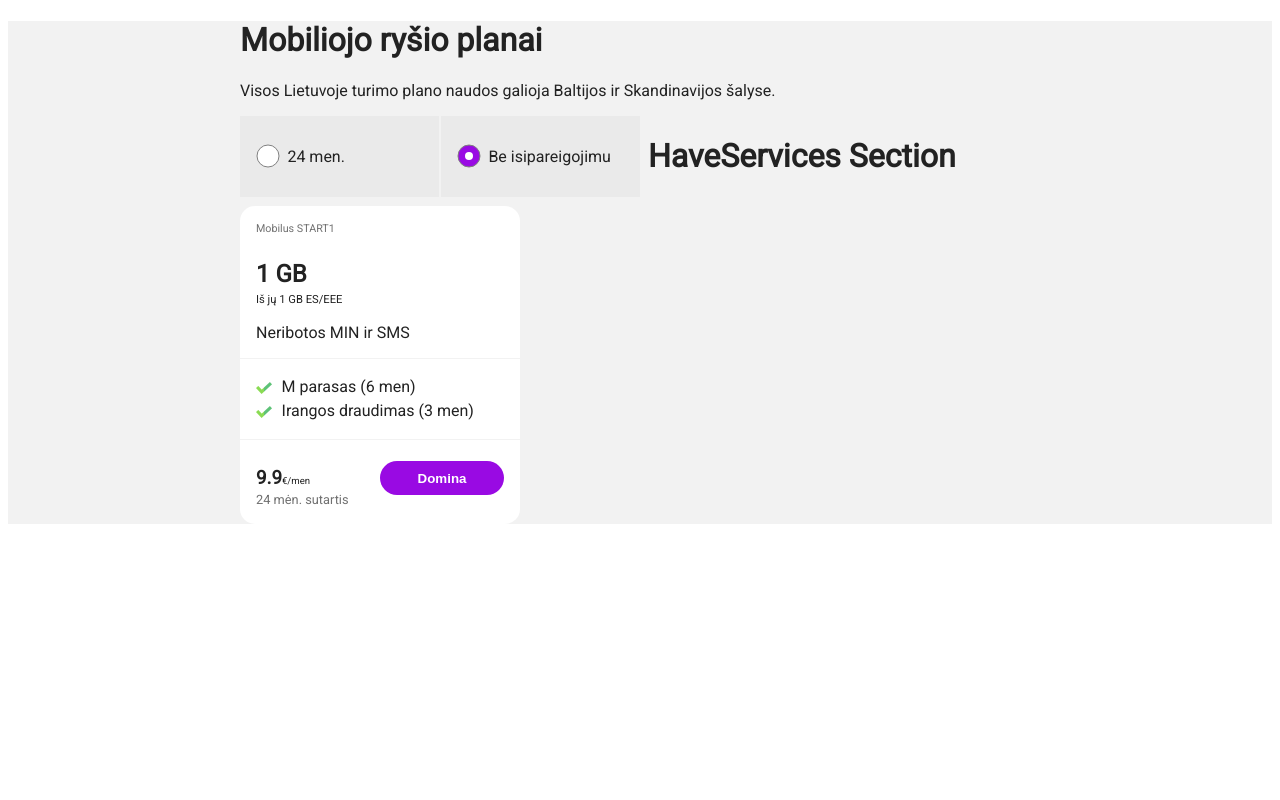
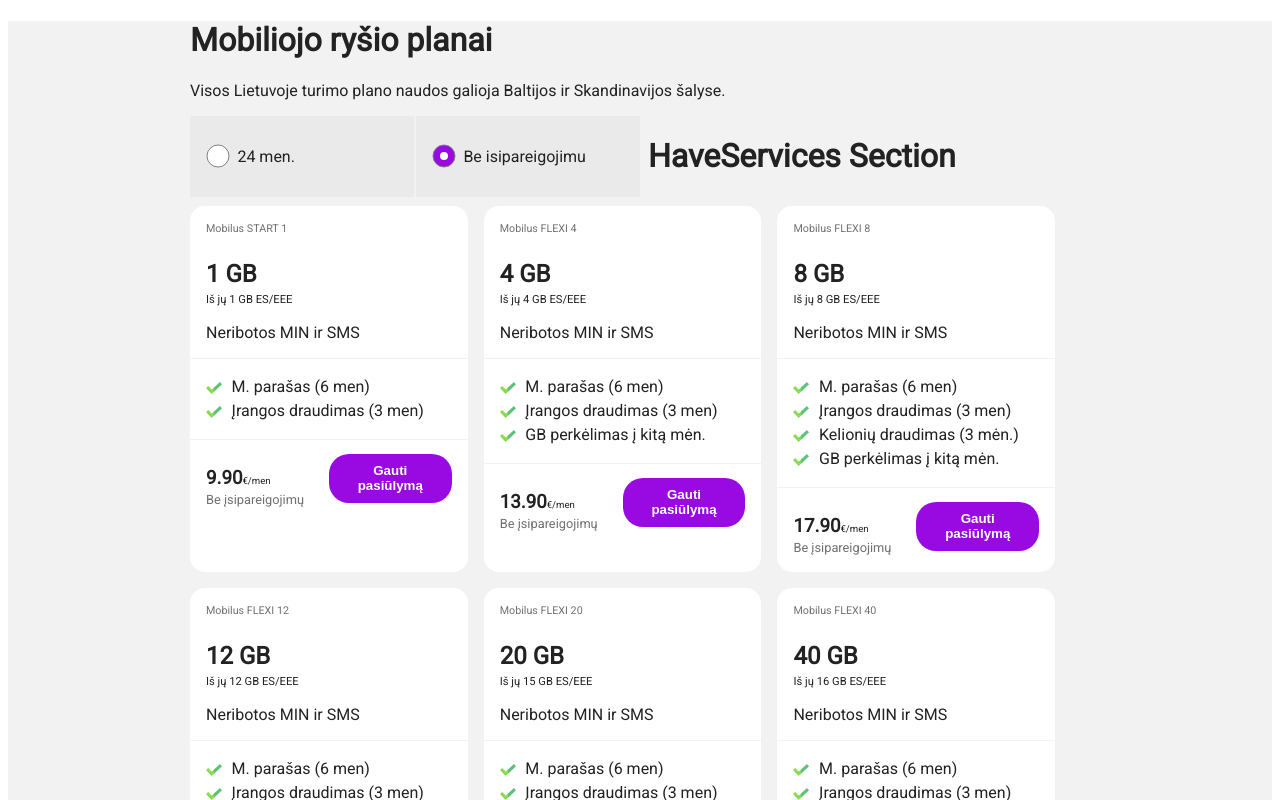
Before and after one commit to EivydasLeo-zz/react-telia, a React (Create React App) app: page / in a window 1280 px wide. Shown: the top 800 px of the page. Built offline with nearby package versions, Linux system fonts and the light colour scheme.

Commit message:
format price with Tofixed, all plans showing in app.jsx

```diff
--- /dev/null
+++ b/public/data/allplans.json
@@ -0,0 +1,213 @@
+[
+  {
+    "headerTitle": "Mobilus START 1",
+    "dataAlowed": 1,
+    "dataServices": 2,
+    "dataEU": 1,
+    "minSms": "Neribotos MIN ir SMS",
+    "features": [
+      {
+        "title": "M. parašas (6 men)"
+      },
+      {
+        "title": "Įrangos draudimas (3 men)"
+      }
+    ],
+    "price": {
+      "commitment": 9,
+      "noCommitment": 9.9
+    },
+    "period": "men",
+    "contractLength": {
+      "commitment": "24 mėn. sutartis",
+      "noCommitment": "Be įsipareigojimų"
+    },
+    "ctaButton": "Gauti pasiūlymą"
+  },
+  {
+    "headerTitle": "Mobilus FLEXI 4",
+    "dataAlowed": 4,
+    "dataServices": 8,
+    "dataEU": 4,
+    "minSms": "Neribotos MIN ir SMS",
+    "features": [
+      {
+        "title": "M. parašas (6 men)"
+      },
+      {
+        "title": "Įrangos draudimas (3 men)"
+      },
+      {
+        "title": "GB perkėlimas į kitą mėn."
+      }
+    ],
+    "price": {
+      "commitment": 12,
+      "noCommitment": 13.9
+    },
+    "period": "men",
+    "contractLength": {
+      "commitment": "24 mėn. sutartis",
+      "noCommitment": "Be įsipareigojimų"
+    },
+    "ctaButton": "Gauti pasiūlymą"
+  },
+  {
+    "headerTitle": "Mobilus FLEXI 8",
+    "dataAlowed": 8,
+    "dataServices": 16,
+    "dataEU": 8,
+    "minSms": "Neribotos MIN ir SMS",
+    "features": [
+      {
+        "title": "M. parašas (6 men)"
+      },
+      {
+        "title": "Įrangos draudimas (3 men)"
+      },
+      {
+        "title": "Kelionių draudimas (3 mėn.)"
+      },
+      {
+        "title": "GB perkėlimas į kitą mėn."
+      }
+    ],
+    "price": {
+      "commitment": 16,
+      "noCommitment": 17.9
+    },
+    "period": "men",
+    "contractLength": {
+      "commitment": "24 mėn. sutartis",
+      "noCommitment": "Be įsipareigojimų"
+    },
+    "ctaButton": "Gauti pasiūlymą"
+  },
+  {
+    "headerTitle": "Mobilus FLEXI 12",
+    "dataAlowed": 12,
+    "dataServices": 24,
+    "dataEU": 12,
+    "minSms": "Neribotos MIN ir SMS",
+    "features": [
+      {
+        "title": "M. parašas (6 men)"
+      },
+      {
+        "title": "Įrangos draudimas (3 men)"
+      },
+      {
+        "title": "Kelionių draudimas (3 mėn.)"
+      },
+      {
+        "title": "GB perkėlimas į kitą mėn."
+      }
+    ],
+    "price": {
+      "commitment": 19,
+      "noCommitment": 21.9
+    },
+    "period": "men",
+    "contractLength": {
+      "commitment": "24 mėn. sutartis",
+      "noCommitment": "Be įsipareigojimų"
+    },
+    "ctaButton": "Gauti pasiūlymą"
+  },
+  {
+    "headerTitle": "Mobilus FLEXI 20",
+    "dataAlowed": 20,
+    "dataServices": 40,
+    "dataEU": 15,
+    "worldwide": 500,
+    "minSms": "Neribotos MIN ir SMS",
+    "features": [
+      {
+        "title": "M. parašas (6 men)"
+      },
+      {
+        "title": "Įrangos draudimas (3 men)"
+      },
+      {
+        "title": "Kelionių draudimas (3 mėn.)"
+      },
+      {
+        "title": "GB perkėlimas į kitą mėn."
+      }
+    ],
+    "price": {
+      "commitment": 23,
+      "noCommitment": 25.9
+    },
+    "period": "men",
+    "contractLength": {
+      "commitment": "24 mėn. sutartis",
+      "noCommitment": "Be įsipareigojimų"
+    },
+    "ctaButton": "Gauti pasiūlymą"
+  },
+  {
+    "headerTitle": "Mobilus FLEXI 40",
+    "dataAlowed": 40,
+    "dataServices": 80,
+    "dataEU": 16,
+    "worldwide": 500,
+    "minSms": "Neribotos MIN ir SMS",
+    "features": [
+      {
+        "title": "M. parašas (6 men)"
+      },
+      {
+        "title": "Įrangos draudimas (3 men)"
+      },
+      {
+        "title": "Kelionių draudimas (3 mėn.)"
+      },
+      {
+        "title": "GB perkėlimas į kitą mėn."
+      }
+    ],
+    "price": {
+      "commitment": 19,
+      "noCommitment": 21.9
+    },
+    "period": "men",
+    "contractLength": {
+      "commitment": "24 mėn. sutartis",
+      "noCommitment": "Be įsipareigojimų"
+    },
+    "ctaButton": "Gauti pasiūlymą"
+  },
+  {
+    "headerTitle": "Mobilus NERIBOTAI",
+    "dataAlowed": "Neriboti",
+    "dataServices": "Neriboti",
+    "dataEU": 19,
+    "worldwide": 500,
+    "minSms": "Neribotos MIN ir SMS",
+    "features": [
+      {
+        "title": "M. parašas (6 men)"
+      },
+      {
+        "title": "Įrangos draudimas (3 men)"
+      },
+      {
+        "title": "Kelionių draudimas (3 mėn.)"
+      },
+      {
+        "title": "Pritaikytas 5G testavimui"
+      }
+    ],
+    "price": {
+      "commitment": 29,
+      "noCommitment": 33.9
+    },
+    "period": "men",
+    "contractLength": {
+      "commitment": "24 mėn. sutartis",
+      "noCommitment": "Be įsipareigojimų"
+    },
+    "ctaButton": "Gauti pasiūlymą"
+  }
+]
--- a/src/App.css
+++ b/src/App.css
@@ -6,7 +6,7 @@
 }
 /* Common */
 .container {
-  max-width: 800px;
+  max-width: 900px;
   margin: 0 auto;
 }
 .d-flex {
@@ -26,6 +26,11 @@
 }
 
 /* mobile plan */
+.plan-cards {
+  display: flex;
+  gap: 1rem;
+  flex-wrap: wrap;
+}
 .mobile-plan {
   background-color: #fff;
   /* temporary */
--- a/src/App.jsx
+++ b/src/App.jsx
@@ -9,33 +9,29 @@ class App extends Component {
   constructor(props) {
     super(props);
     this.state = {
-      beIsipareiojimu: true,
+      beIsipareigojimu: true,
       mobile1: {},
+      allPlans: [],
     };
   }
-
-  // component did mount hook parsisiusnciam plan1.json faila ir issaugom state
-
-  // perduodam mobile1 i MobilePlan
-
-  // MobilePlan pasiimam duomenis ir uzpildom kortele
 
   handleRadio = (val) => {
     console.log('radio was pressed');
     console.log(val);
     // jei gaunu commit tai nustatau busena  i atitinkama
     if (val === 'commit') {
-      this.setState({ beIsipareiojimu: false });
+      this.setState({ beIsipareigojimu: false });
     } else {
-      this.setState({ beIsipareiojimu: true });
+      this.setState({ beIsipareigojimu: true });
     }
     // arba priesingai
   };
 
   async componentDidMount() {
     const { data: dataAxios } = await axios.get('data/plan1.json');
+    const { data: allPlans } = await axios.get('data/allplans.json');
     console.log(dataAxios);
-    this.setState({ mobile1: dataAxios });
+    this.setState({ mobile1: dataAxios, allPlans: allPlans });
   }
 
   render() {
@@ -45,11 +41,13 @@ class App extends Component {
           <h1>Mobiliojo ryšio planai</h1>
           <p>Visos Lietuvoje turimo plano naudos galioja Baltijos ir Skandinavijos šalyse.</p>
           <div className="controls d-flex">
-            <Commitment handleRadio={this.handleRadio} noCommitment={this.state.beIsipareiojimu} />
+            <Commitment handleRadio={this.handleRadio} noCommitment={this.state.beIsipareigojimu} />
             <HaveServices />
           </div>
           <main className="plan-cards">
-            <MobilePlan beIsipareiojimu={this.state.beIsipareiojimu} plan={this.state.mobile1} />
+            {this.state.allPlans.map((planObj) => (
+              <MobilePlan key={planObj.headerTitle} beIsipareigojimu={this.state.beIsipareigojimu} plan={planObj} />
+            ))}
           </main>
         </div>
       </div>
--- a/src/components/mobilePlan.jsx
+++ b/src/components/mobilePlan.jsx
@@ -1,14 +1,24 @@
 import React, { Component } from 'react';
 import ListImage from '../static/check.png';
 class MobilePlan extends Component {
+  // pasirasyti pagalbini metodas
+
+  formatPrice(num) {
+    console.log(`skaicius ${num}`);
+    return num?.toFixed(2);
+  }
+  // this.formatPrice(5); // console.log() 'skaicius 5'
+  // jis priima kaina kaip skaiciu
+  // grazina su dviem skaiciais po kablelio
   render() {
+    this.formatPrice(5); // console.log() 'skaicius 5'
     const { plan: p } = this.props;
     return (
       <div className="mobile-plan">
         <h6 className="plan__header">{p.headerTitle}</h6>
         <h2 className="plan__dataAllow">{p.dataAlowed} GB</h2>
         <small className="plan__dataEU">Iš jų {p.dataEU} GB ES/EEE</small>
-        <p className="plan__min-sms">Neribotos MIN ir SMS</p>
+        <p className="plan__min-sms">{p.minSms}</p>
         <div className="plan__features">
           <div className="hr"></div>
           <ul className="features__list">
@@ -25,12 +35,16 @@ class MobilePlan extends Component {
         <div className="plan__bottom">
           <div className="bottom__price-part">
             <h3 className="bottom__price">
-              {/* {p.price && p.price.commitment} */}
-              {/* {p.price? - pasitikrina ar turi reiksme iki ? .commitment} */}
-              {!this.props.beIsipareiojimu ? p.price?.commitment : p.price?.noCommitment}
+              {/* {p.price && p.price.commitment} <span>&euro;/men</span> */}
+              {/* p.price? - pasitikrina ar turi reiksme iki ? .commitment */}
+              {!this.props.beIsipareigojimu
+                ? this.formatPrice(p.price?.commitment)
+                : this.formatPrice(p.price?.noCommitment)}
               <span>&euro;/{p.period}</span>
             </h3>
-            <small className="bottom__term">{p.contractLength?.commitment}</small>
+            <small className="bottom__term">
+              {!this.props.beIsipareigojimu ? p.contractLength?.commitment : p.contractLength?.noCommitment}
+            </small>
           </div>
           <button className="plan__cta">{p.ctaButton}</button>
         </div>
```
